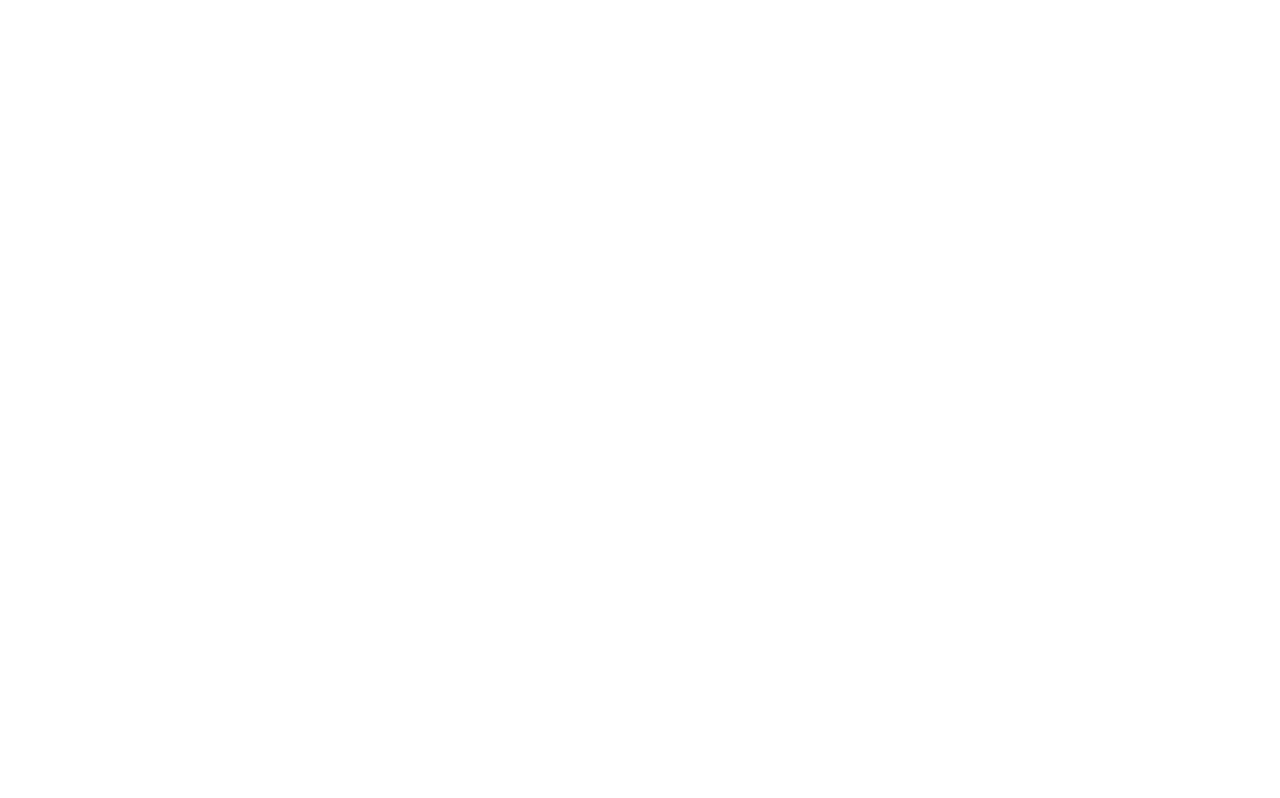
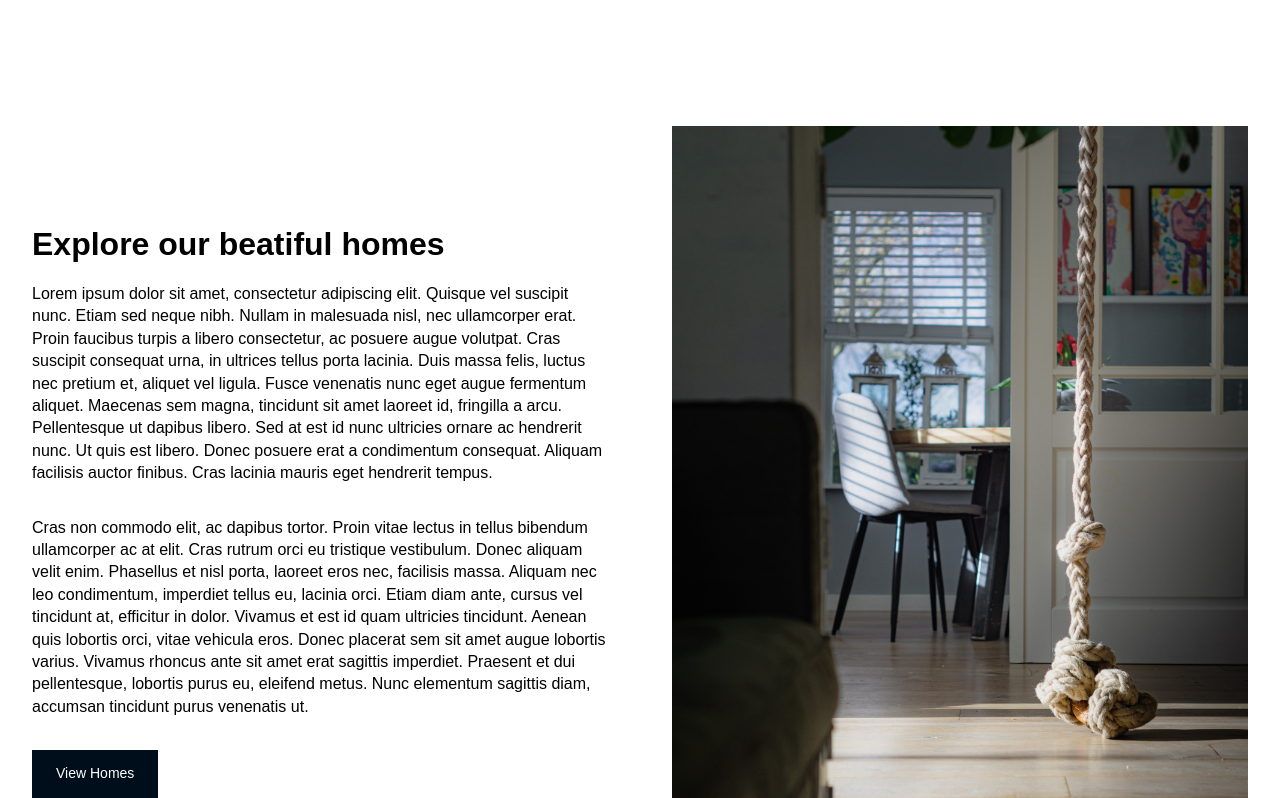
Before and after one commit to orzeleagle122/House-page-with-slaider, a React (Create React App) app: page / in a window 1280 px wide. Shown: the part 802-1600 px from the top of the page. Before the commit the page ends 800 px from the top, so only its background shows below. Built offline with nearby package versions, Linux system fonts and the light colour scheme.

Commit message:
create infosection

```diff
--- a/src/App.js
+++ b/src/App.js
@@ -1,8 +1,9 @@
 import React,{useState} from 'react';
-import {Navbar,Hero,DropDownMenu} from './components';
+import {Navbar,Hero,DropDownMenu,InfoSection} from './components';
 import {BrowserRouter as Router} from 'react-router-dom';
 import GlobalStyle from './GlobalStyle';
 import {SliderDataOne} from './data/SliderData';
+import {InfoSectionDataOne,InfoSectionDataTwo} from './data/InfoSectionData';
 
 
 function App() {
@@ -19,6 +20,8 @@ function App() {
       <Navbar toggle={toggle}/>
       <DropDownMenu isOpen={isOpen} toggle={toggle}/>
       <Hero slider={SliderDataOne}/>
+      <InfoSection {...InfoSectionDataOne}/>
+      <InfoSection {...InfoSectionDataTwo}/>
     </Router>
     </>
   );
--- /dev/null
+++ b/src/components/InfoSection/InfoSection.elements.js
@@ -0,0 +1,60 @@
+import styled from 'styled-components';
+
+export const Section=styled.section`
+    width:100%;
+    height:100%;
+    padding:4rem 0rem;
+`;
+
+export const Container=styled.div`
+    padding: 3rem calc((100vw - 1300px) / 2);
+    display:grid;
+    grid-template-columns: 1fr 1fr;
+    grid-template-rows: 800px;
+
+    @media screen and (max-width:768px){
+        grid-template-columns: 1fr
+    }
+`;
+
+export const ColumnLeft=styled.div`
+    display:flex;
+    flex-direction:column;
+    justify-content:center;
+    align-items:flex-start;
+    line-height:1.4;
+    padding:1rem 2rem;
+    order:${({reverse})=>(reverse?'1':'2')};
+
+    h1{
+        margin-bottom: 1rem;
+        font-size: clamp(1.5rem,6vw,2rem);
+    }
+
+    p{
+        margin-bottom:2rem;
+    }
+`;
+
+export const ColumnRight=styled.div`
+    padding:1rem 2rem;
+    order:${({reverse})=>(reverse?'1':'2')};
+    display:flex;
+    justify-content:center;
+    align-items:center;
+
+    @media screen and (max-width:768px){
+        order:${({reverse})=>(reverse?'2':'1')};
+    }
+
+    img{
+        width: 100%;
+        height:100%;
+        object-fit:cover;
+
+        @media screen and (max-width:768px){
+            width: 90%;
+            height:90%;
+        }
+    }
+`;
--- /dev/null
+++ b/src/components/InfoSection/InfoSection.js
@@ -0,0 +1,31 @@
+import React from 'react';
+import {
+    Section,
+    Container,
+    ColumnLeft,
+    ColumnRight
+} from './InfoSection.elements';
+import {Button} from '../';
+import {Link} from 'react-router-dom';
+
+const InfoSection = ({heading,paragraphOne,paragraphTwo,buttonLabel,image,reverse}) => {
+    return (
+        <Section>
+            <Container>
+                <ColumnLeft>
+                    <h1>{heading}</h1>
+                    <p>{paragraphOne}</p>
+                    <p>{paragraphTwo}</p>
+                    <Button renderas={Link} to='/homes' primary>
+                        {buttonLabel}
+                    </Button>
+                </ColumnLeft>
+                <ColumnRight reverse={reverse}>
+                    <img src={image} alt="home" />
+                </ColumnRight>
+            </Container>
+        </Section>
+     );
+}
+
+export default InfoSection;
--- a/src/components/Navbar/Navbar.elements.js
+++ b/src/components/Navbar/Navbar.elements.js
@@ -11,6 +11,9 @@ export const Nav=styled.nav`
     z-index: 100;
     position: fixed;
     width: 100%;
+    background: ${({bg})=>(bg?'#cd854f':'transparent')};
+    transition: 0.5s ease-in-out;
+
 `;
 
 const NavLink=css`
--- a/src/components/Navbar/Navbar.js
+++ b/src/components/Navbar/Navbar.js
@@ -1,4 +1,4 @@
-import React from 'react';
+import React, { useState } from 'react';
 import {menuData} from '../../data/MenuData';
 import {
     Nav,
@@ -13,9 +13,20 @@ import {Link} from 'react-router-dom';
 
 
 const Navbar = ({toggle}) => {
+    const [navbar,setNavbar]=useState(false);
+
+    const handleChangeBackground=()=>{
+        if(window.scrollY>=80){
+            setNavbar(true);
+        }else{
+            setNavbar(false);
+        }
+    }
+    window.addEventListener('scroll',handleChangeBackground);
+
     return (
-        <Nav>
-            <Logo to='/'>NAZWA</Logo>
+        <Nav bg={navbar}>
+            <Logo to='/'>HOUSE-LOGO</Logo>
             <MenuBars onClick={toggle}/>
             <NavMenu>
                 {menuData.map((item,index)=>(
--- a/src/components/index.js
+++ b/src/components/index.js
@@ -2,3 +2,4 @@ export {default as Navbar} from './Navbar/Navbar';
 export {default as Button} from './Button/Button';
 export {default as Hero} from './Hero/Hero';
 export {default as DropDownMenu} from './DropDownMenu/DropDownMenu';
+export {default as InfoSection} from './InfoSection/InfoSection';
--- /dev/null
+++ b/src/data/InfoSectionData.js
@@ -0,0 +1,21 @@
+import ImageOne from '../components/images/inside-img1.jpg';
+import ImageTwo from '../components/images/inside-img2.jpg';
+
+export const InfoSectionDataOne={
+    heading:'Explore our beatiful homes',
+    paragraphOne: 'Lorem ipsum dolor sit amet, consectetur adipiscing elit. Quisque vel suscipit nunc. Etiam sed neque nibh. Nullam in malesuada nisl, nec ullamcorper erat. Proin faucibus turpis a libero consectetur, ac posuere augue volutpat. Cras suscipit consequat urna, in ultrices tellus porta lacinia. Duis massa felis, luctus nec pretium et, aliquet vel ligula. Fusce venenatis nunc eget augue fermentum aliquet. Maecenas sem magna, tincidunt sit amet laoreet id, fringilla a arcu. Pellentesque ut dapibus libero. Sed at est id nunc ultricies ornare ac hendrerit nunc. Ut quis est libero. Donec posuere erat a condimentum consequat. Aliquam facilisis auctor finibus. Cras lacinia mauris eget hendrerit tempus.',
+    paragraphTwo: 'Cras non commodo elit, ac dapibus tortor. Proin vitae lectus in tellus bibendum ullamcorper ac at elit. Cras rutrum orci eu tristique vestibulum. Donec aliquam velit enim. Phasellus et nisl porta, laoreet eros nec, facilisis massa. Aliquam nec leo condimentum, imperdiet tellus eu, lacinia orci. Etiam diam ante, cursus vel tincidunt at, efficitur in dolor. Vivamus et est id quam ultricies tincidunt. Aenean quis lobortis orci, vitae vehicula eros. Donec placerat sem sit amet augue lobortis varius. Vivamus rhoncus ante sit amet erat sagittis imperdiet. Praesent et dui pellentesque, lobortis purus eu, eleifend metus. Nunc elementum sagittis diam, accumsan tincidunt purus venenatis ut.',
+    buttonLabel:'View Homes',
+    image: ImageOne,
+    reverse:false,
+    delay:100,
+}
+export const InfoSectionDataTwo={
+    heading:'Mode Designs',
+    paragraphOne: 'Lorem ipsum dolor sit amet, consectetur adipiscing elit. Quisque vel suscipit nunc. Etiam sed neque nibh. Nullam in malesuada nisl, nec ullamcorper erat. Proin faucibus turpis a libero consectetur, ac posuere augue volutpat. Cras suscipit consequat urna, in ultrices tellus porta lacinia. Duis massa felis, luctus nec pretium et, aliquet vel ligula. Fusce venenatis nunc eget augue fermentum aliquet. Maecenas sem magna, tincidunt sit amet laoreet id, fringilla a arcu. Pellentesque ut dapibus libero. Sed at est id nunc ultricies ornare ac hendrerit nunc. Ut quis est libero. Donec posuere erat a condimentum consequat. Aliquam facilisis auctor finibus. Cras lacinia mauris eget hendrerit tempus.',
+    paragraphTwo: 'Cras non commodo elit, ac dapibus tortor. Proin vitae lectus in tellus bibendum ullamcorper ac at elit. Cras rutrum orci eu tristique vestibulum. Donec aliquam velit enim. Phasellus et nisl porta, laoreet eros nec, facilisis massa. Aliquam nec leo condimentum, imperdiet tellus eu, lacinia orci. Etiam diam ante, cursus vel tincidunt at, efficitur in dolor. Vivamus et est id quam ultricies tincidunt. Aenean quis lobortis orci, vitae vehicula eros. Donec placerat sem sit amet augue lobortis varius. Vivamus rhoncus ante sit amet erat sagittis imperdiet. Praesent et dui pellentesque, lobortis purus eu, eleifend metus. Nunc elementum sagittis diam, accumsan tincidunt purus venenatis ut.',
+    buttonLabel:'View Homes',
+    image: ImageTwo,
+    reverse:true,
+    delay:300,
+}
```
Also changed, not shown: src/components/images/inside-img1.jpg (added), src/components/images/inside-img2.jpg (added).
